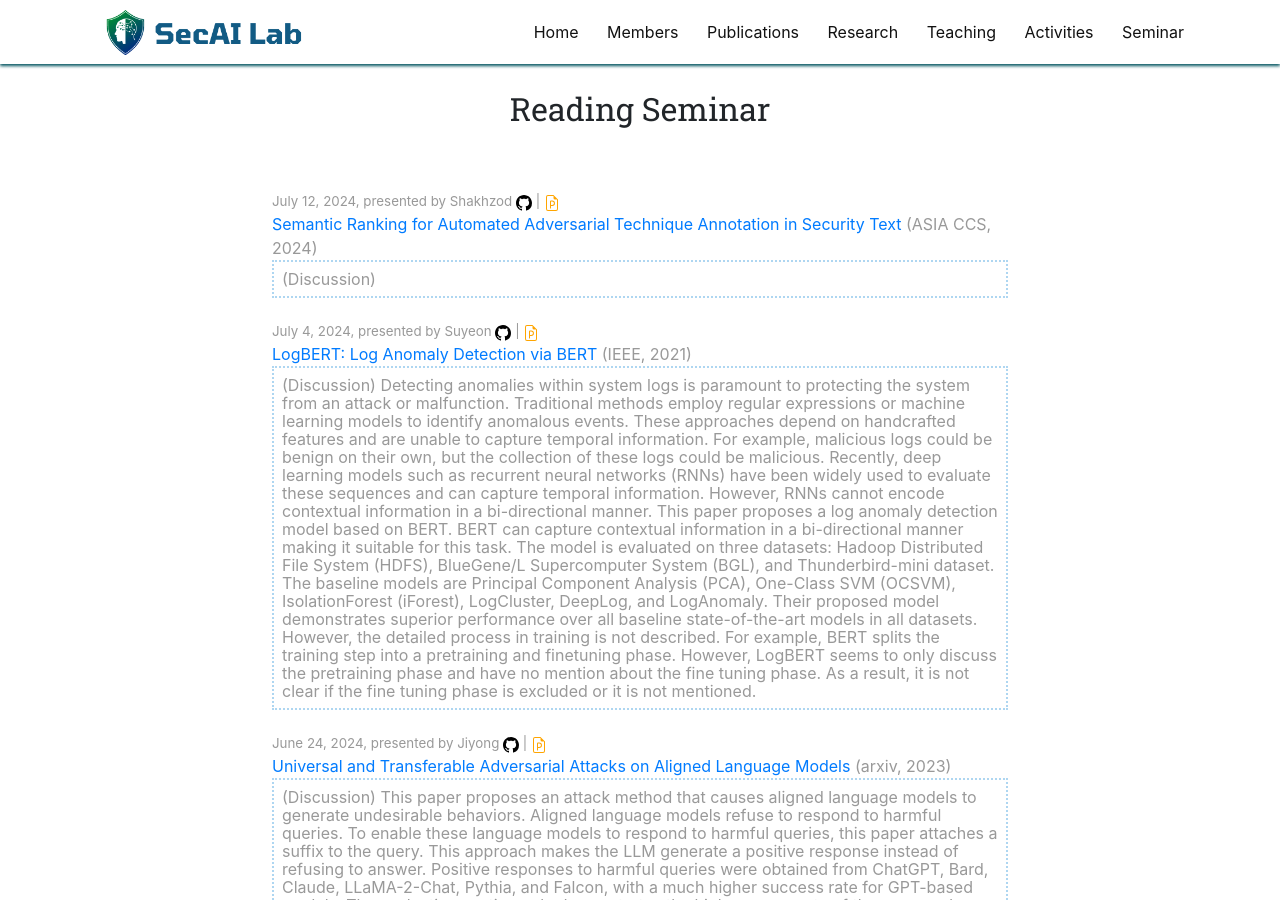
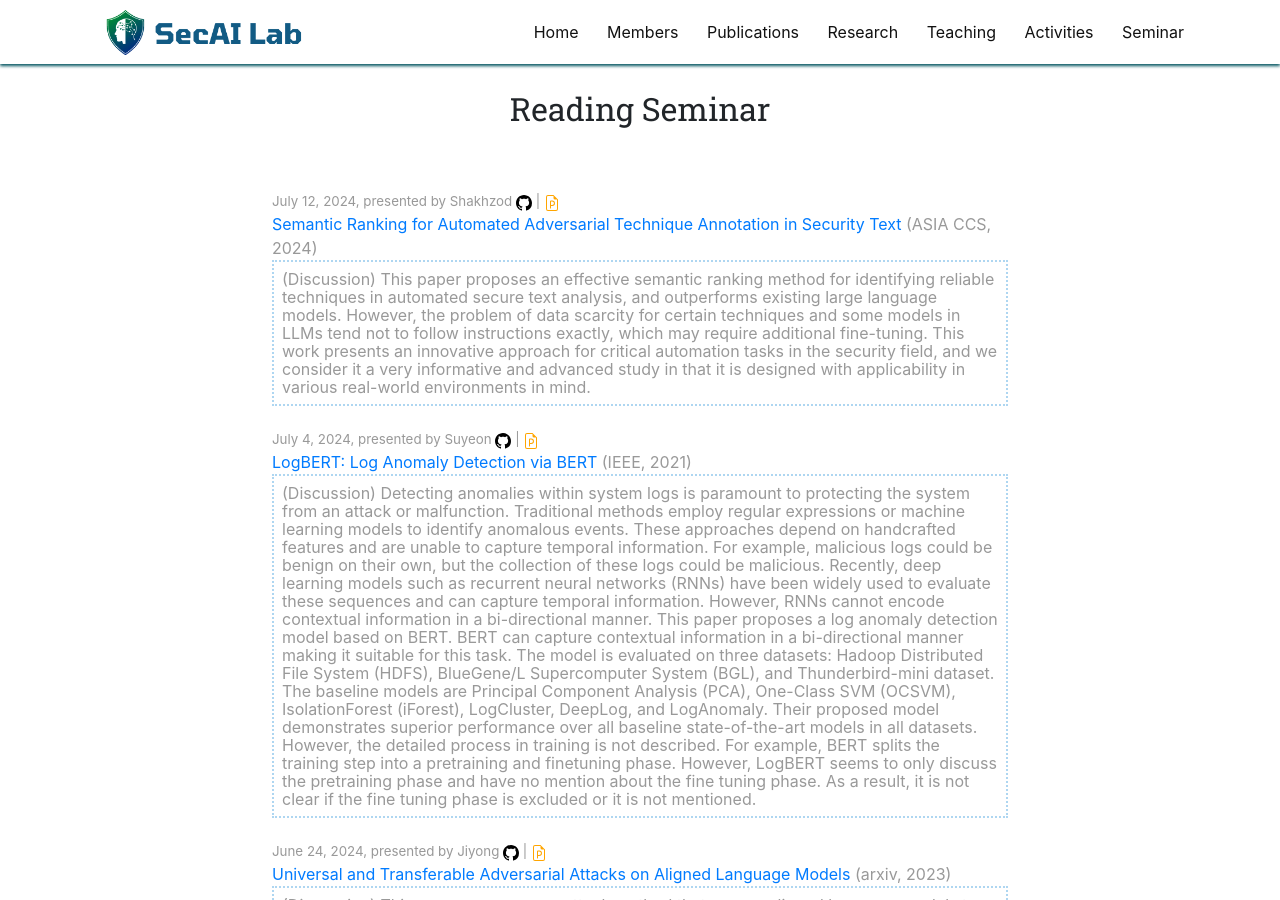
Before and after one commit to SecAI-Lab/secai-lab.github.io, a Jekyll site: the page built from pages/seminar.md, in a window 1280 px wide and 900 px high. Built offline with Jekyll 4.4.1, drawn with Linux system fonts in a browser that asks for light colours; nearby versions of some CDN libraries.

Commit message:
Update readings.yml

```diff
--- a/_data/readings.yml
+++ b/_data/readings.yml
@@ -6,7 +6,7 @@
   conference: ASIA CCS
   date: 2024.07.12
   pub_year: 2024
-  discussion: "(Discussion) "
+  discussion: "(Discussion) This paper proposes an effective semantic ranking method for identifying reliable techniques in automated secure text analysis, and outperforms existing large language models. However, the problem of data scarcity for certain techniques and some models in LLMs tend not to follow instructions exactly, which may require additional fine-tuning. This work presents an innovative approach for critical automation tasks in the security field, and we consider it a very informative and advanced study in that it is designed with applicability in various real-world environments in mind."
 
 - title: "LogBERT: Log Anomaly Detection via BERT"
   link: "https://ieeexplore.ieee.org/stamp/stamp.jsp?arnumber=9534113"
```
